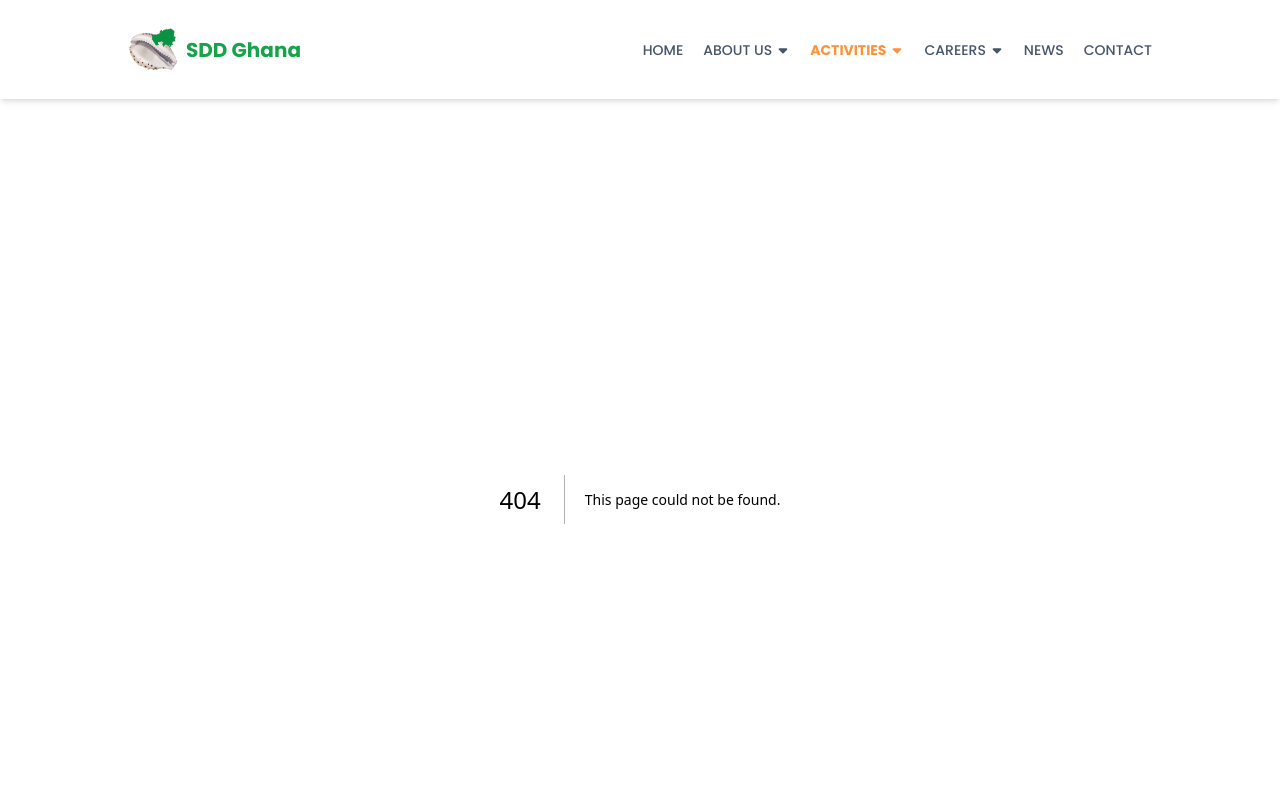
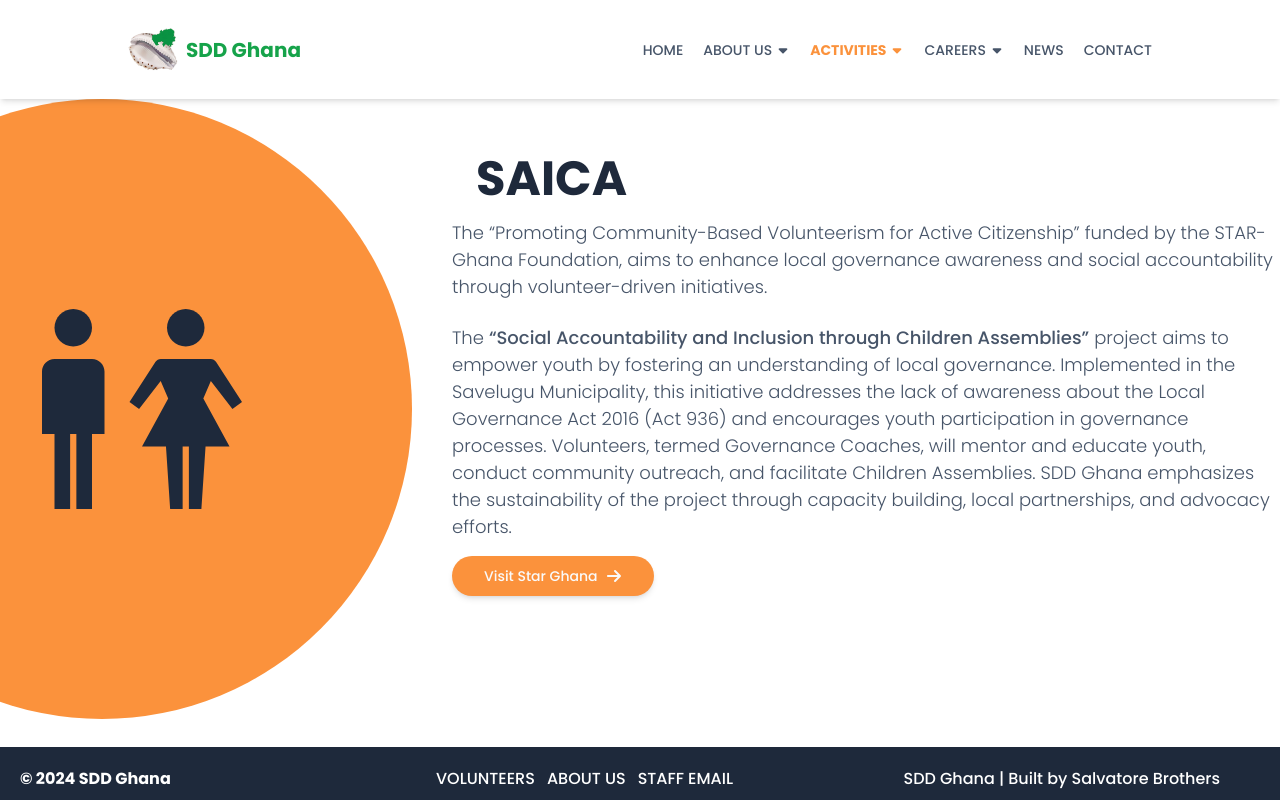
Before and after one commit to Vandapal/ssdghana-rebranded, a Next.js app: page /activities/saica in a window 1280 px wide. Before the commit this address had no page. Shown: the top 800 px of the page. Built offline with nearby package versions, Linux system fonts and the light colour scheme.

Commit message:
completed first activity page
The SAICA page under the activities page has been completed

```diff
--- /dev/null
+++ b/src/app/activities/saica/page.tsx
@@ -0,0 +1,56 @@
+import { Button } from "@/components/ui/button";
+import Image from "next/image";
+import Link from "next/link";
+import { FaArrowRight } from "react-icons/fa6";
+import { ImManWoman } from "react-icons/im";
+
+export default function SaicaActivityPage() {
+  return (
+    <main className="flex sm:h-[70dvh] justify-center gap-10 mt-14 relative lg:h-[73.9dvh] ">
+      {/* Side image */}
+      <div className="hidden md:h-[400px] md:w-[400px] lg:h-[620px] lg:w-[620px] bg-orange-400 lg:flex items-center justify-center text-[200px] rounded-full aspect-square -ml-52 -mt-14">
+        <ImManWoman className="text-slate-800 ml-20" />
+      </div>
+      {/* Content */}
+      <div className="lg:w-[70%] w-full lg:items-start mx-10 mb-10 flex flex-col items-center lg:mx-auto ">
+        <h1 className="text-5xl text-center lg:ml-6 font-semibold text-slate-800">SAICA</h1>
+        {/* Texts */}
+        <div className="flex flex-col gap-6 my-4 extra_lg:w-[80%]  w-full ">
+          <p className="saica-activity-text">
+            The “Promoting Community-Based Volunteerism for Active Citizenship”
+            funded by the STAR-Ghana Foundation, aims to enhance local
+            governance awareness and social accountability through
+            volunteer-driven initiatives.
+          </p>
+          <p className="saica-activity-text">
+            The{" "}
+            <b>
+              “Social Accountability and Inclusion through Children Assemblies”
+            </b>{" "}
+            project aims to empower youth by fostering an understanding of local
+            governance. Implemented in the Savelugu Municipality, this
+            initiative addresses the lack of awareness about the Local
+            Governance Act 2016 {"(Act 936)"} and encourages youth participation
+            in governance processes. Volunteers, termed Governance Coaches, will
+            mentor and educate youth, conduct community outreach, and facilitate
+            Children Assemblies. SDD Ghana emphasizes the sustainability of the
+            project through capacity building, local partnerships, and advocacy
+            efforts.
+          </p>
+        </div>
+        <Button
+          asChild
+          className="bg-orange-400 shadow-md hover:bg-orange-300 mt-4 md:mt-0 !max-h-40 "
+          size="lg"
+        >
+          <Link href="https://www.star-ghana.org/" target="_blank">
+            Visit Star Ghana <FaArrowRight />
+          </Link>
+        </Button>
+      </div>
+      <div className="hidden absolute right-0 bottom-0 extra_lg:flex lg:h-[350px] aspect-square">
+        <Image src="/assets/woman.svg" alt="Woman pointing to sky" fill />
+      </div>
+    </main>
+  );
+}
--- a/src/app/globals.css
+++ b/src/app/globals.css
@@ -54,6 +54,15 @@
 
 .cluster-description {
   @apply font-light text-xl text-justify lg:text-sm;
+}
+
+.saica-activity-text {
+  @apply text-slate-600 font-light text-[18px] text-justify lg:text-left;
+}
+
+@media (min-width: 1200px) and (max-width: 1123px) {
+  .bg-md-only {
+  }
 }
 
 
--- a/src/app/layout.tsx
+++ b/src/app/layout.tsx
@@ -28,15 +28,13 @@
         <link rel="icon" type="image/x-icon" href="/favicon.ico" />
       </Head>
       <body
-        className={`${poppins.className} antialiased overflow-x-hidden scroll-smooth`}
+        className={`${poppins.className} antialiased overflow-x-hidden scroll-smooth relative h-screen`}
       >
         <header className="relative">
           <Navbar />
         </header>
         {children}
-        <footer>
-          <Footer />
-        </footer>
+        <Footer />
       </body>
     </html>
   );
--- a/src/components/Footer.tsx
+++ b/src/components/Footer.tsx
@@ -2,7 +2,7 @@
 
 export default function Footer() {
   return (
-    <section className="grid grid-cols-1 sm:grid-cols-2 md:grid-cols-3 gap-2 bg-slate-800 text-white p-5 mt-auto">
+    <footer className="grid grid-cols-1 sm:grid-cols-2 md:grid-cols-2 lg:grid-cols-3 gap-2 bg-slate-800 text-white p-5">
       <p className="font-semibold text-md">&copy; 2024 SDD Ghana</p>
       <ul className="flex gap-3">
         <li>
@@ -24,6 +24,6 @@
       <p className="lg:ml-auto inline-flex gap-1 mr-10">
         SDD Ghana | <Link href="">Built by Salvatore Brothers </Link>
       </p>
-    </section>
+    </footer>
   );
 }
--- a/src/components/navbar/Navbar.tsx
+++ b/src/components/navbar/Navbar.tsx
@@ -18,7 +18,7 @@
     return pathname === path || pathname.includes(path)
   }
   return (
-    <nav className="flex w-full items-center justify-between py-7 px-10 lg:px-32 bg-white text-slate-600 text-sm shadow-md !sticky top-30 left-0 right-0 z-50">
+    <nav className="flex w-full items-center justify-between py-7 px-10 lg:px-32 bg-white text-slate-600 text-sm shadow-md sticky bottom-10 left-0 right-0 z-50">
       <Link className="flex gap-2 justify-center items-center" href="/">
         {/* To be replaced with icon */}
         <Image
--- a/tailwind.config.ts
+++ b/tailwind.config.ts
@@ -63,10 +63,13 @@
         square: "square",
       },
       screens: {
-        ab: '1220px'
+        extra_lg: '1440px'
       },
       container: {
       },
+      fontFamily: {
+        ab: ['1rem']
+      }
     },
   },
   plugins: [tailwindcssAnimate, containerQueries],
```
Also changed, not shown: src/data/clusterData.tsx (deleted, +0 -61 lines), public/assets/woman.svg (added).
